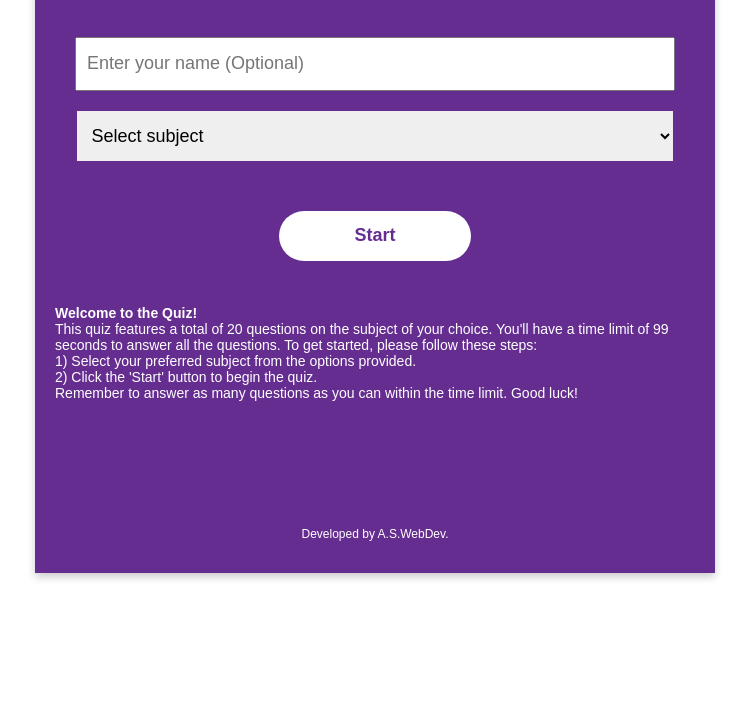
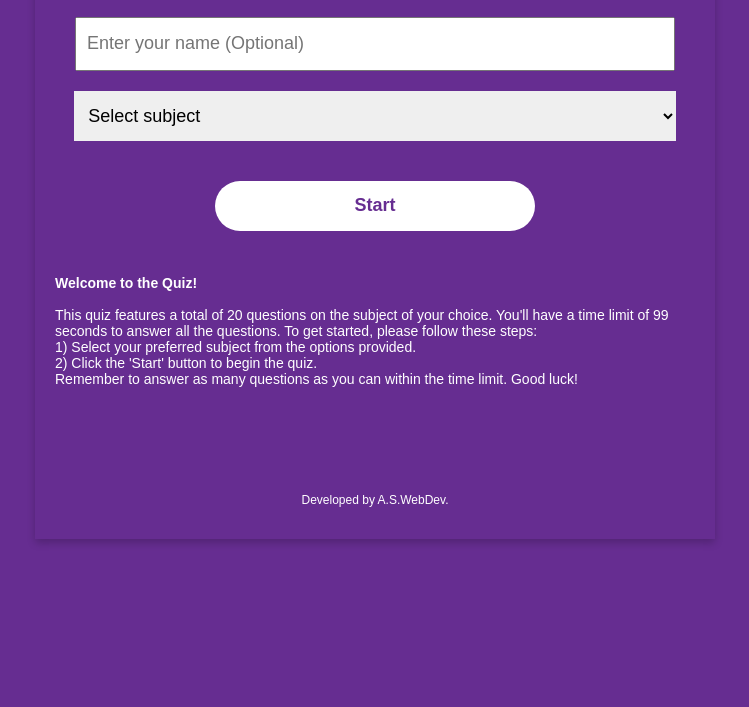
Before and after one commit to shaikhabdulsamad/quizApp, a plain HTML site: page index.html in a window 1280 px wide. Shown: the part 93-800 px from the top of the page, without its empty margins (265-1014 px from the left). Drawn offline with Linux system fonts and the light colour scheme.

Commit message:
style edit

```diff
--- a/index.html
+++ b/index.html
@@ -31,7 +31,7 @@
 				<button id="startBtn">Start</button>
 				<div class="quiz-note">
 
-					<p><span style="font-weight: bold;">Welcome to the Quiz! <br></span>
+					<p><span style="font-weight: bold;">Welcome to the Quiz! <br><br></span>
 
 						This quiz features a total of 20 questions on the subject of your choice. You'll have a time
 						limit of 99 seconds to answer all the questions. To get started, please follow these steps: <br>
--- a/style.css
+++ b/style.css
@@ -10,7 +10,7 @@ body{
 	padding: 0;
 	box-sizing: border-box;
 	font-family: sans-serif;
-
+background: var(--second);
 }
 .wrapper{
 display: flex;
@@ -61,17 +61,17 @@ button{
 width: 90%;
 height: 50px;
 outline: none;
-margin-top: 30px;
+margin-top: 10px;
 font-size: 18px;
 padding: 0 10px;
 }
 
 #start-section button{
-	width: 30%;
+	width: 50%;
 	height: 50px;
 	outline: none;
 	border: none;
-	margin-top: 50px;
+	margin-top: 40px;
 	background-color: white;
 	color: var(--second);
 	font-weight: 600;
@@ -89,7 +89,7 @@ margin-top: 30px;
 font-size: 18px;
 padding: 0 10px;
 	margin-top: 20px;
-width: 93%;
+width: 94%;
 /* height: 35px; */
 outline: none;
 border: none;
@@ -186,7 +186,7 @@ color: white;
 	font-size: 12px;
 	color: white;
 	text-align: center;
-	margin-top: 100px;
+	margin-top: 80px;
 }
 
 @media (max-width: 1024px){
```
